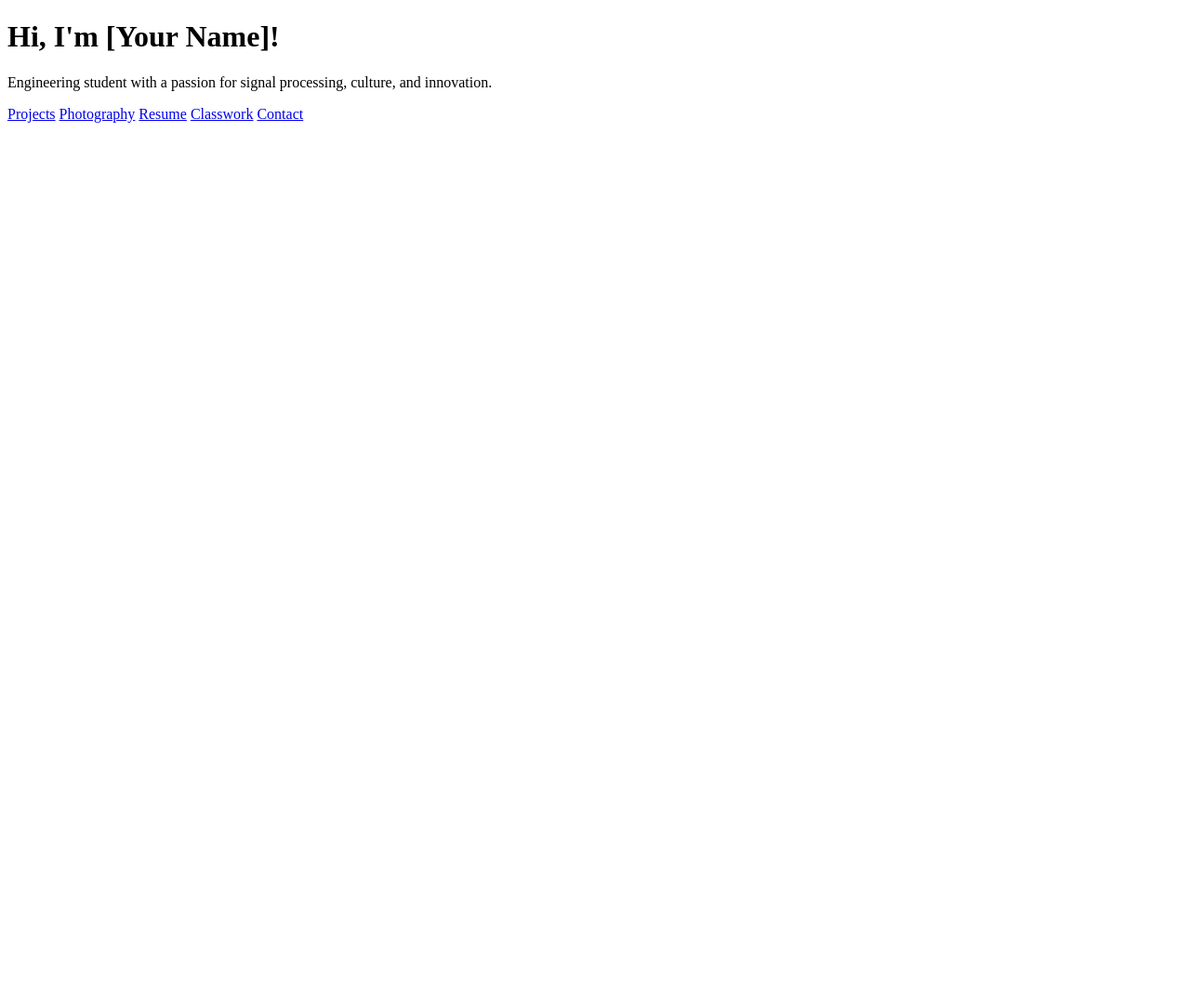
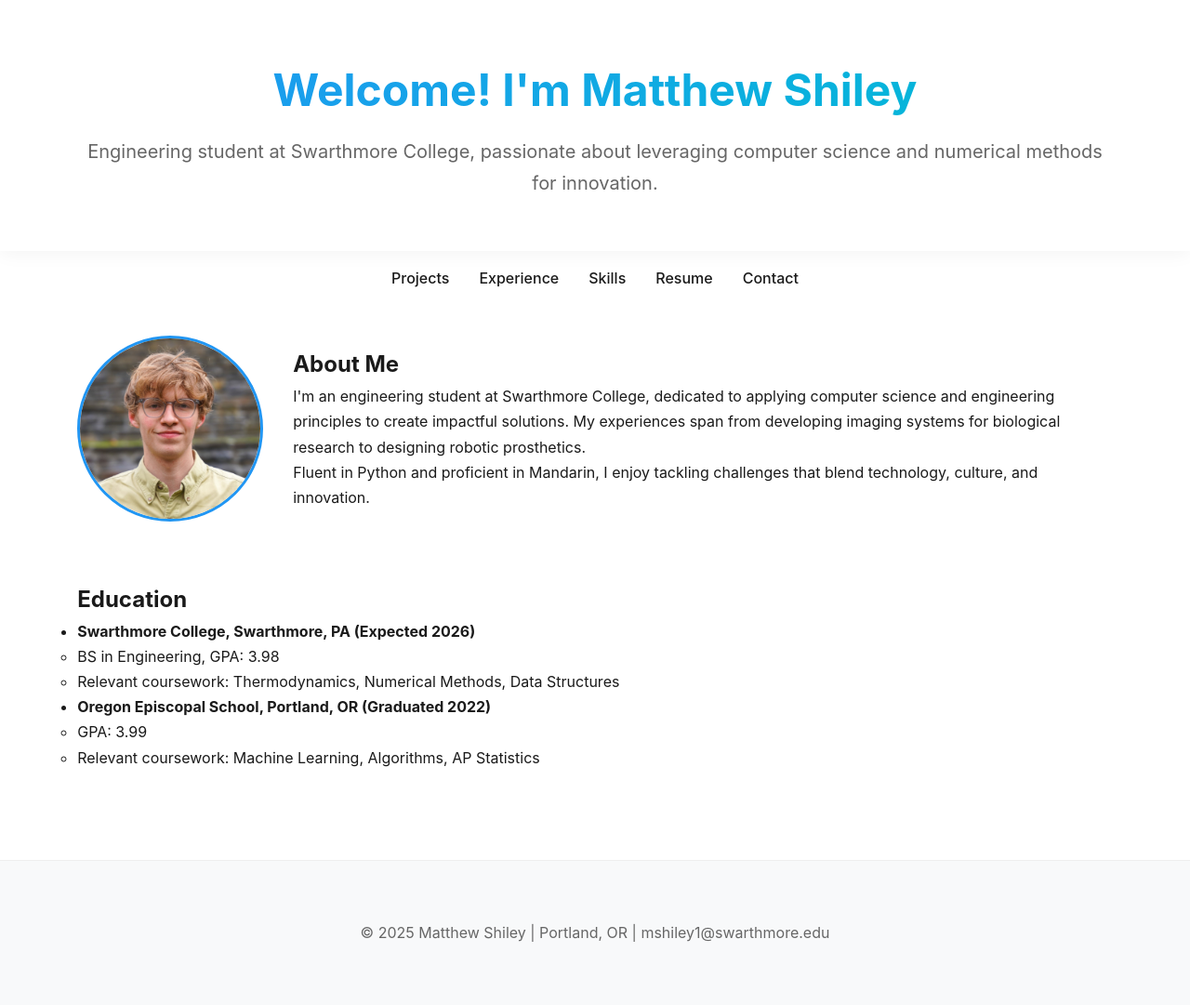
Before and after one commit to jardsale/jardsale.github.io, a plain HTML site: page index.html in a window 1280 px wide. Shown: the whole page at 93% size. Before the commit the page ends 800 px from the top, so only its background shows below. Drawn offline with Linux system fonts and the light colour scheme.

Commit message:
Worked on front page

```diff
--- a/index.html
+++ b/index.html
@@ -3,25 +3,71 @@
 <head>
     <meta charset="UTF-8">
     <meta name="viewport" content="width=device-width, initial-scale=1.0">
-    <title>Welcome to My Website</title>
-    <link rel="stylesheet" href="style.css">
+    <title>Matthew Shiley - Engineering and Innovation</title>
+    <link rel="stylesheet" href="styles.css">
 </head>
 <body>
 
     <!-- Header Section -->
-    <div class="header">
-        <h1>Hi, I'm [Your Name]!</h1>
-        <p>Engineering student with a passion for signal processing, culture, and innovation.</p>
-    </div>
+    <header style="position: relative;">
+        <div class="container">
+            <h1>Welcome! I'm Matthew Shiley</h1>
+            <p>Engineering student at Swarthmore College, passionate about leveraging computer science and numerical methods for innovation.</p>
+        </div>
+    </header>
 
     <!-- Navigation Bar -->
-    <div class="nav">
-        <a href="projects.html">Projects</a>
-        <a href="photography.html">Photography</a>
-        <a href="resume.html">Resume</a>
-        <a href="classwork.html">Classwork</a>
-        <a href="contact.html">Contact</a>
-    </div>
+    <nav style="position: sticky; top: 0;">
+        <ul>
+            <li><a href="projects.html">Projects</a></li>
+            <li><a href="experience.html">Experience</a></li>
+            <li><a href="skills.html">Skills</a></li>
+            <li><a href="resume.html">Resume</a></li>
+            <li><a href="contact.html">Contact</a></li>
+        </ul>
+    </nav>
+
+    <!-- About Section -->
+    <section id="about">
+        <div class="container" style="display: flex; align-items: center; gap: 2rem;">
+            <img src="assets/headshot.jpg" alt="Matthew Shiley" style="width: 200px; height: 200px; border-radius: 50%; object-fit: cover; border: 3px solid #2196F3; flex-shrink: 0;">
+            <div>
+                <h2>About Me</h2>
+                <p>I'm an engineering student at Swarthmore College, dedicated to applying computer science and engineering principles to create impactful solutions. My experiences span from developing imaging systems for biological research to designing robotic prosthetics.</p>
+                <p>Fluent in Python and proficient in Mandarin, I enjoy tackling challenges that blend technology, culture, and innovation.</p>
+            </div>
+        </div>
+    </section>
+
+    <!-- Education Section -->
+    <section id="education">
+        <div class="container">
+            <h2>Education</h2>
+            <ul>
+                <li>
+                    <strong>Swarthmore College, Swarthmore, PA (Expected 2026)</strong>
+                    <ul>
+                        <li>BS in Engineering, GPA: 3.98</li>
+                        <li>Relevant coursework: Thermodynamics, Numerical Methods, Data Structures</li>
+                    </ul>
+                </li>
+                <li>
+                    <strong>Oregon Episcopal School, Portland, OR (Graduated 2022)</strong>
+                    <ul>
+                        <li>GPA: 3.99</li>
+                        <li>Relevant coursework: Machine Learning, Algorithms, AP Statistics</li>
+                    </ul>
+                </li>
+            </ul>
+        </div>
+    </section>
+
+    <!-- Footer Section -->
+    <footer>
+        <div class="container">
+            <p>© 2025 Matthew Shiley | Portland, OR | mshiley1@swarthmore.edu</p>
+        </div>
+    </footer>
 
 </body>
 </html>
--- a/styles.css
+++ b/styles.css
@@ -3,142 +3,184 @@
     margin: 0;
     padding: 0;
     box-sizing: border-box;
-    font-family: 'Arial', sans-serif;
+    font-family: 'Inter', 'SF Pro Display', -apple-system, BlinkMacSystemFont, sans-serif;
     scroll-behavior: smooth;
 }
 
 body {
-    background-color: #f9f9f9;
-    color: #333;
-    line-height: 1.6;
+    background-color: #ffffff;
+    color: #1a1a1a;
+    line-height: 1.7;
 }
 
 /* Container */
 .container {
-    width: 90%;
-    max-width: 1200px;
+    width: 92%;
+    max-width: 1400px;
     margin: 0 auto;
-    padding: 20px;
+    padding: 2rem;
 }
 
 /* Header */
 header {
-    background-color: #333;
-    color: #fff;
-    padding: 20px 0;
+    background-color: rgba(255, 255, 255, 0.98);
+    color: #1a1a1a;
+    padding: 1.5rem 0;
     text-align: center;
+    backdrop-filter: blur(10px);
+    position: sticky;
+    top: 0;
+    z-index: 1000;
+    box-shadow: 0 2px 20px rgba(0, 0, 0, 0.05);
 }
 
 header h1 {
-    font-size: 2.5rem;
-    margin-bottom: 10px;
+    font-size: 3rem;
+    font-weight: 700;
+    margin-bottom: 0.5rem;
+    background: linear-gradient(120deg, #2196F3, #00BCD4);
+    -webkit-background-clip: text;
+    -webkit-text-fill-color: transparent;
 }
 
 header p {
-    font-size: 1.2rem;
+    font-size: 1.25rem;
+    color: #666;
 }
 
 /* Navigation */
 nav {
-    background-color: #444;
-    padding: 10px 0;
+    background-color: rgba(255, 255, 255, 0.98);
+    padding: 1rem 0;
+    backdrop-filter: blur(10px);
 }
 
 nav ul {
     display: flex;
     justify-content: center;
     list-style: none;
+    gap: 2rem;
 }
 
 nav ul li {
-    margin: 0 15px;
+    margin: 0;
 }
 
 nav ul li a {
-    color: #fff;
+    color: #1a1a1a;
     text-decoration: none;
-    font-weight: bold;
-    transition: color 0.3s;
+    font-weight: 500;
+    transition: all 0.3s ease;
+    position: relative;
+    padding-bottom: 0.25rem;
 }
 
-nav ul li a:hover {
-    color: #00bcd4;
+nav ul li a::after {
+    content: '';
+    position: absolute;
+    width: 0;
+    height: 2px;
+    bottom: 0;
+    left: 0;
+    background-color: #2196F3;
+    transition: width 0.3s ease;
+}
+
+nav ul li a:hover::after {
+    width: 100%;
 }
 
 /* Hero Section */
 .hero {
-    background: linear-gradient(rgba(0, 0, 0, 0.5), rgba(0, 0, 0, 0.5)), url('hero.jpg') center/cover no-repeat;
+    background: linear-gradient(rgba(0, 0, 0, 0.3), rgba(0, 0, 0, 0.3)), url('hero.jpg') center/cover no-repeat;
     color: #fff;
     text-align: center;
-    padding: 100px 20px;
+    padding: 12rem 2rem;
+    position: relative;
+    overflow: hidden;
 }
 
 .hero h2 {
-    font-size: 2.5rem;
-    margin-bottom: 10px;
+    font-size: 3.5rem;
+    margin-bottom: 1rem;
+    font-weight: 700;
 }
 
 .hero p {
-    font-size: 1.2rem;
+    font-size: 1.4rem;
+    max-width: 800px;
+    margin: 0 auto;
+    line-height: 1.8;
 }
 
 /* Cards Section */
 .cards {
     display: grid;
-    grid-template-columns: repeat(auto-fit, minmax(300px, 1fr));
-    gap: 20px;
-    margin: 40px 0;
+    grid-template-columns: repeat(auto-fit, minmax(320px, 1fr));
+    gap: 2rem;
+    margin: 4rem 0;
 }
 
 .card {
     background-color: #fff;
-    border-radius: 8px;
-    box-shadow: 0 4px 6px rgba(0, 0, 0, 0.1);
+    border-radius: 16px;
+    box-shadow: 0 10px 30px rgba(0, 0, 0, 0.08);
     overflow: hidden;
-    transition: transform 0.3s;
+    transition: all 0.4s cubic-bezier(0.165, 0.84, 0.44, 1);
 }
 
 .card:hover {
-    transform: scale(1.05);
+    transform: translateY(-10px);
+    box-shadow: 0 20px 40px rgba(0, 0, 0, 0.12);
 }
 
 .card img {
     width: 100%;
-    height: 200px;
+    height: 240px;
     object-fit: cover;
+    transition: transform 0.4s ease;
+}
+
+.card:hover img {
+    transform: scale(1.05);
 }
 
 .card h3 {
-    margin: 20px;
-    font-size: 1.5rem;
-    color: #333;
+    margin: 1.5rem;
+    font-size: 1.75rem;
+    color: #1a1a1a;
+    font-weight: 600;
 }
 
 .card p {
-    margin: 20px;
-    font-size: 1rem;
-    color: #555;
+    margin: 1.5rem;
+    font-size: 1.1rem;
+    color: #666;
+    line-height: 1.6;
 }
 
 /* Footer */
 footer {
-    background-color: #333;
-    color: #fff;
+    background-color: #f8f9fa;
+    color: #666;
     text-align: center;
-    padding: 10px 0;
-    margin-top: 40px;
+    padding: 2rem 0;
+    margin-top: 4rem;
+    border-top: 1px solid #eee;
 }
 
 footer p {
-    font-size: 0.9rem;
+    font-size: 1rem;
 }
 
 footer a {
-    color: #00bcd4;
+    color: #2196F3;
     text-decoration: none;
-    font-weight: bold;
+    font-weight: 500;
+    transition: color 0.3s ease;
 }
 
 footer a:hover {
-    text-decoration: underline;
+    color: #1976D2;
+    text-decoration: none;
 }
```
Also changed, not shown: assets/headshot.jpg (added).
